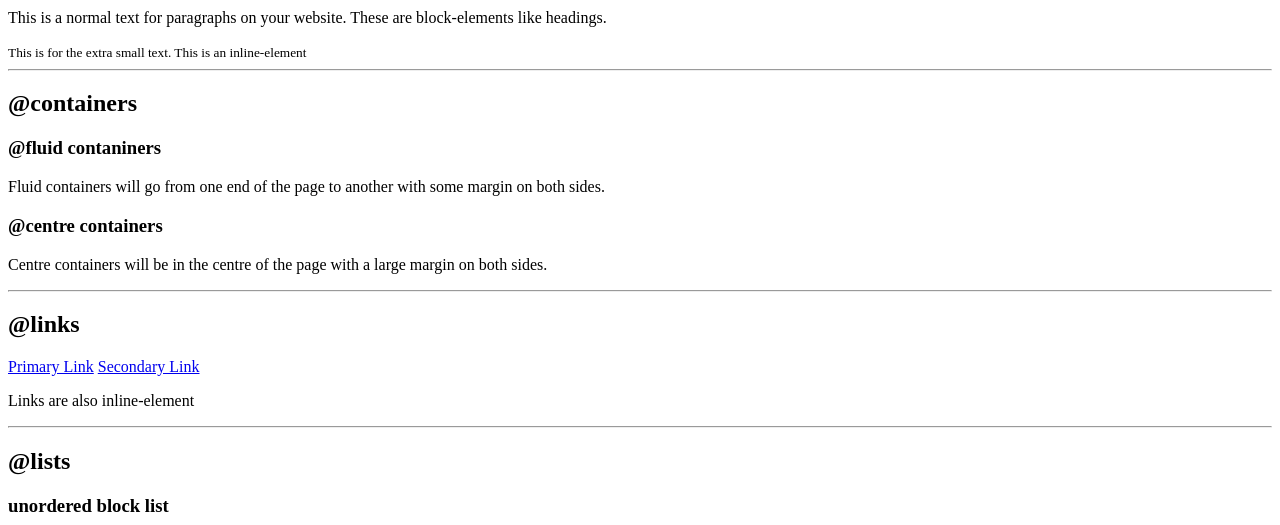
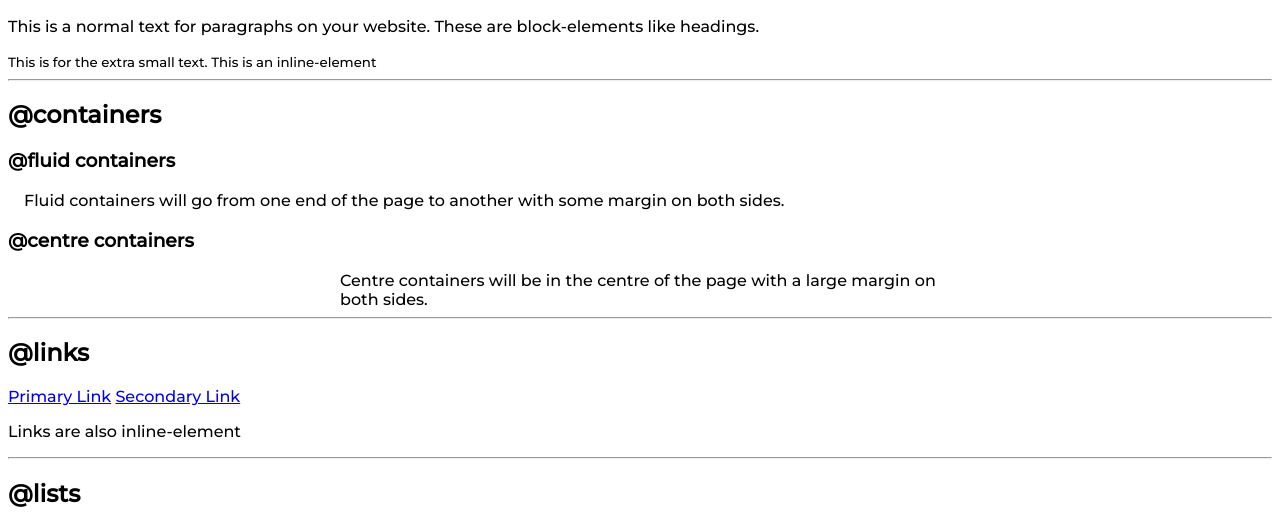
Before and after one commit to Jia-A/My-Portfolio-Component-Library, a plain HTML site: page index.html in a window 1280 px wide. Shown: the part 247-772 px from the top of the page. Drawn offline with Linux system fonts and the light colour scheme.

Commit message:
feat : css file added

```diff
--- a/index.html
+++ b/index.html
@@ -5,6 +5,7 @@
     <meta http-equiv="X-UA-Compatible" content="IE=edge">
     <meta name="viewport" content="width=device-width, initial-scale=1.0">
     <title>Portfolio Component Library</title>
+    <link href="style.css" rel="stylesheet">
 </head>
 <body>
     <h1>This is Jiya Agrawal's Portfolio Component Library</h1>
@@ -17,10 +18,12 @@
     <hr>
 
     <h2>@containers</h2>
-    <h3>@fluid contaniners</h3>
-    <p>Fluid containers will go from one end of the page to another with some margin on both sides.</p>
+
+    <h3>@fluid containers</h3>
+    <p class=" container ">Fluid containers will go from one end of the page to another with some margin on both sides.</p>
+
     <h3>@centre containers</h3>
-    <p>Centre containers will be in the centre of the page with a large margin on both sides.</p>
+    <p class="container centre-container">Centre containers will be in the centre of the page with a large margin on both sides.</p>
     <hr>
 
     <h2>@links</h2>
--- /dev/null
+++ b/style.css
@@ -0,0 +1,15 @@
+@import url('https://fonts.googleapis.com/css2?family=Montserrat:wght@300;500&display=swap');
+
+body{
+    font-family: 'Montserrat', sans-serif;
+}
+
+.container{
+    padding-left: 1rem;
+    padding-right: 1rem;
+}
+
+.centre-container{
+margin: auto;
+max-width: 600px;
+}
```
